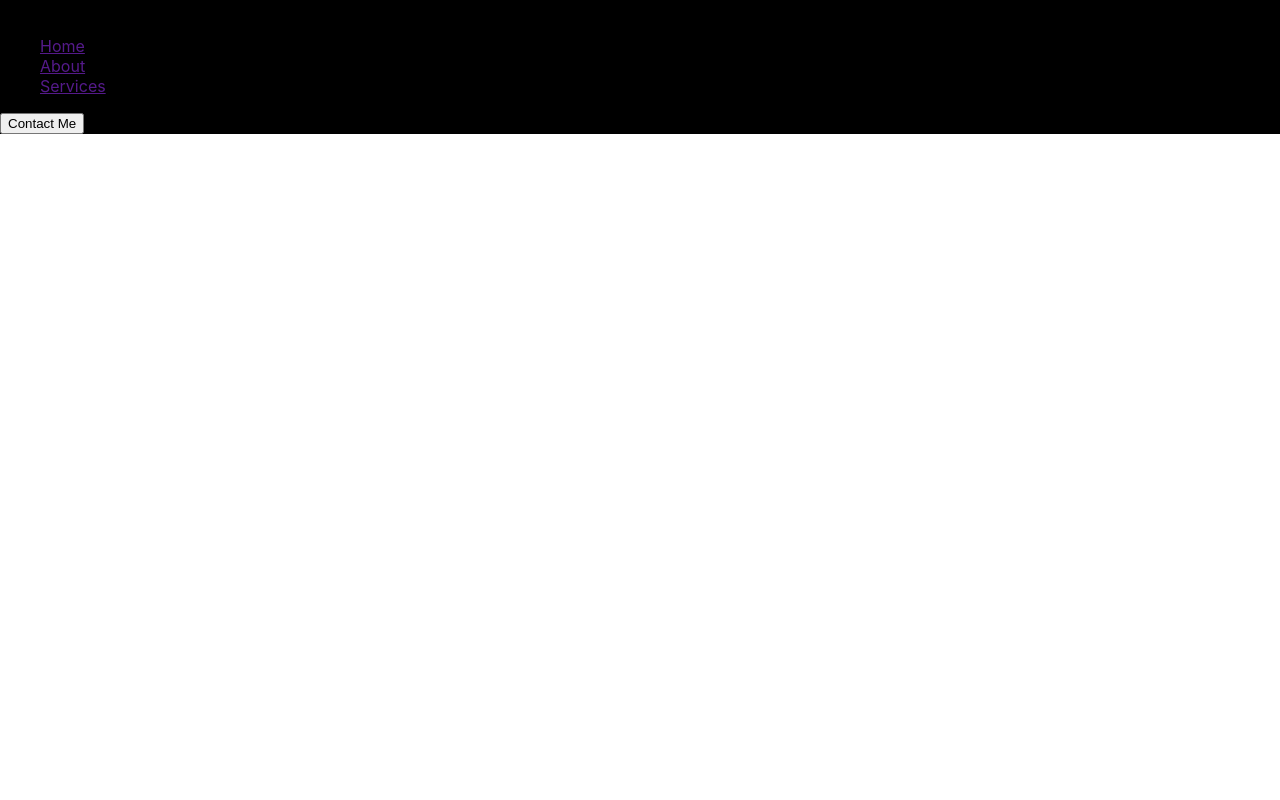
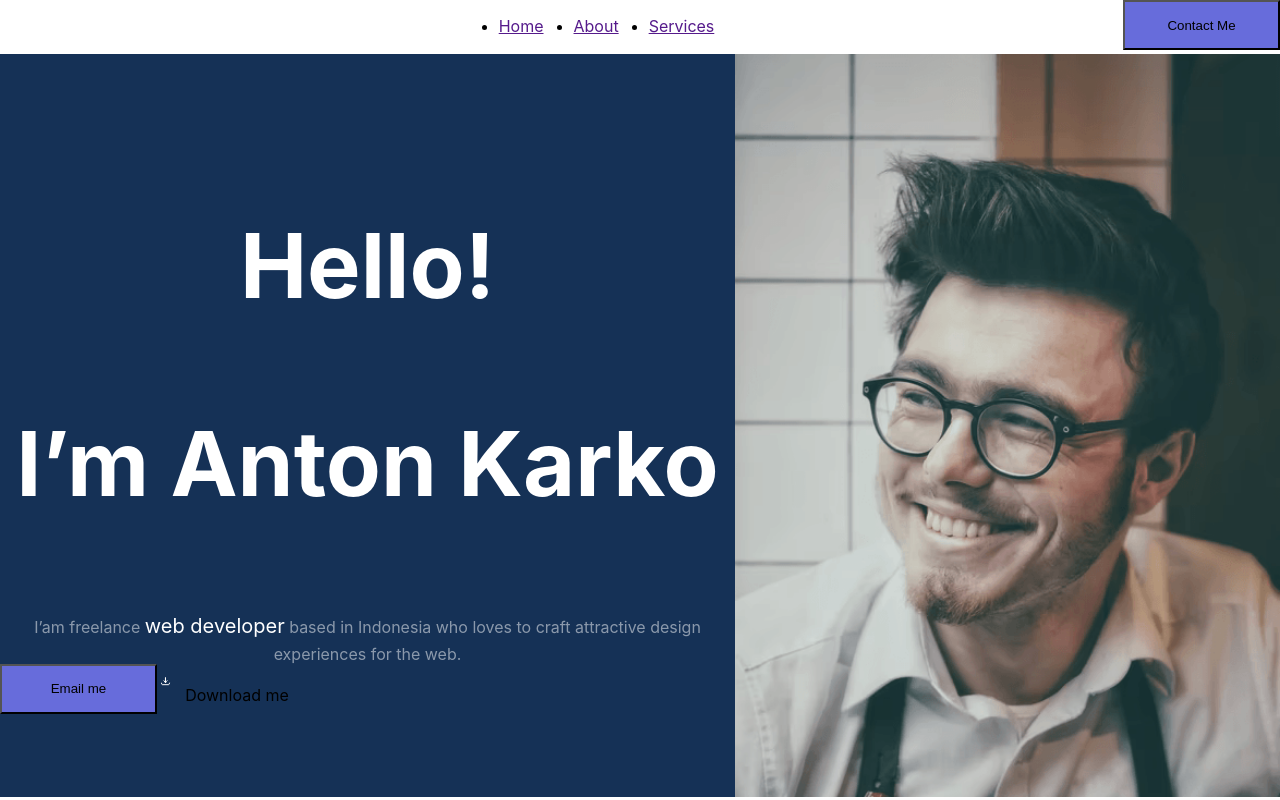
Before and after one commit to KOSHAK2008/Portfolio, a React (Vite) app: page / in a window 1280 px wide. Built offline with nearby package versions, Linux system fonts and the light colour scheme.

Commit message:
feat: try do main

```diff
--- a/src/App.tsx
+++ b/src/App.tsx
@@ -1,10 +1,12 @@
 import './App.css'
 import {Header} from "./layout/header/Header.tsx";
+import {Main} from "./layout/section/main/Main.tsx";
 
 function App() {
     return (
         <div className="App">
             <Header/>
+            <Main/>
         </div>
     )
 }
--- /dev/null
+++ b/src/components/DownloadCv.tsx
@@ -0,0 +1,18 @@
+
+import {Icon} from "./icon/Icon.tsx";
+import styled from "styled-components";
+
+export const DownloadCv = () => {
+    return (
+        <DownloadCvBth>
+            <Icon iconId={"download"} height={"24"} width={"24"}/>
+            <span>Download me</span>
+        </DownloadCvBth>
+    );
+};
+
+const DownloadCvBth = styled.a`
+    width: 136px;
+    height: 24px;
+
+`
--- /dev/null
+++ b/src/components/FlexWraper.tsx
@@ -0,0 +1,17 @@
+import styled from "styled-components";
+
+type FlexWraperPropsType = {
+    direction?: string;
+    justify?: string;
+    align?: string;
+    wpar?:string;
+}
+
+export const FlexWraper = styled.div<FlexWraperPropsType>`
+    display: flex;
+    flex-direction: ${props => props.direction || "row"};
+    justify-content: ${props => props.justify || "flex-start"};
+    align-items: ${props => props.align || "stretch"};
+    flex-wrap: ${props => props.wpar || "nowrap"};
+    background-color: #153156;
+`
--- /dev/null
+++ b/src/components/contact/Contact.tsx
@@ -0,0 +1,16 @@
+import styled from "styled-components";
+
+export const Contact = () => {
+    return (
+        <div>
+            <ContactBth>Contact Me</ContactBth>
+        </div>
+    );
+};
+
+export const ContactBth = styled.button`
+    width: 157px;
+    height: 50px;
+    background-color: #676CDB;
+;
+`
--- /dev/null
+++ b/src/components/icon/Icon.tsx
@@ -0,0 +1,17 @@
+import iconsSprite from '../../assets/images/icons-sprite.svg'
+
+type IconPropsType = {
+    iconId: string;
+    width?: string;
+    height?: string;
+    viewBox?: string;
+}
+
+export const Icon = (props: IconPropsType) => {
+    return (
+        <svg width={props.width || "50"} height={props.height || "50"} viewBox={props.viewBox || "0 0 50 50"}
+             fill="none" xmlns="http://www.w3.org/2000/svg">
+            <use xlinkHref={`${iconsSprite}#${props.iconId}`}/>
+        </svg>
+    );
+};
--- /dev/null
+++ b/src/components/logo/Logo.tsx
@@ -0,0 +1,11 @@
+import {Icon} from "../icon/Icon.tsx";
+
+export const Logo = () => {
+    return (
+        <div>
+            <a href="">
+                <Icon iconId={"mail"}/>
+            </a>
+        </div>
+    );
+};
--- /dev/null
+++ b/src/components/menu/Menu.tsx
@@ -0,0 +1,22 @@
+import styled from "styled-components";
+
+export const Menu = () => {
+    return (
+        <div>
+            <StyledMenu>
+                <ul>
+                    <li><a href="">Home</a></li>
+                    <li><a href="">About</a></li>
+                    <li><a href="">Services</a></li>
+                </ul>
+            </StyledMenu>
+        </div>
+    );
+};
+
+const StyledMenu = styled.nav`
+    ul {
+        display: flex;
+        justify-content: space-between;
+        gap: 30px;
+    }`
--- a/src/layout/header/Header.tsx
+++ b/src/layout/header/Header.tsx
@@ -1,23 +1,19 @@
 import styled from "styled-components";
+import {Logo} from "../../components/logo/Logo.tsx";
+import {Menu} from "../../components/menu/Menu.tsx";
+import {Contact} from "../../components/contact/Contact.tsx";
 
 export const Header = () => {
     return (
         <StyledHeader>
-            <a href="">
-                <img src="" alt=""/>
-            </a>
-            <nav>
-                <ul>
-                    <li><a href="">Home</a></li>
-                    <li><a href="">About</a></li>
-                    <li><a href="">Services</a></li>
-                </ul>
-            </nav>
-            <button>Contact Me</button>
+            <Logo/>
+            <Menu/>
+            <Contact/>
         </StyledHeader>
     );
 };
 
 const StyledHeader = styled.header`
-background-color: black;
+    display: flex;
+    justify-content: space-between;
 `
--- /dev/null
+++ b/src/layout/section/main/BoxBth.tsx
@@ -0,0 +1,12 @@
+import {ContactBth} from "../../../components/contact/Contact.tsx";
+import {DownloadCv} from "../../../components/DownloadCv.tsx";
+import {FlexWraper} from "../../../components/FlexWraper.tsx";
+
+export const BoxBth = () => {
+    return (
+        <FlexWraper align ={"center"}>
+            <ContactBth>Email me</ContactBth>
+            <DownloadCv/>
+        </FlexWraper>
+    );
+};
--- /dev/null
+++ b/src/layout/section/main/Main.tsx
@@ -0,0 +1,25 @@
+import styled from "styled-components";
+import photo from "../../../assets/images/man.png"
+import {FlexWraper} from "../../../components/FlexWraper.tsx";
+import {BoxBth} from "./BoxBth.tsx";
+import {TextBlock} from "./TextBlock.tsx";
+
+export const Main = () => {
+    return (
+        <div>
+            <FlexWraper align={"center"}>
+                <FlexWraper justify={"space-between"} direction={"column"}>
+                    <TextBlock/>
+                    <BoxBth/>
+                </FlexWraper>
+                <Photo src={photo} alt=""/>
+            </FlexWraper>
+        </div>
+    );
+};
+
+const Photo = styled.img`
+    width: 721px;
+    height: 743px;
+    object-fit: cover;
+`
--- /dev/null
+++ b/src/layout/section/main/TextBlock.tsx
@@ -0,0 +1,40 @@
+import styled from "styled-components";
+
+export const TextBlock = () => {
+    return (
+        <StyledTextBlock>
+            <h2>Hello!</h2><p>I’m Anton Karko</p>
+            <span>I’am freelance </span><h1>web developer</h1> <span>based in Indonesia who loves to craft attractive design experiences for the web.</span>
+        </StyledTextBlock>
+    );
+};
+
+const StyledTextBlock= styled.div`
+    width: 735px;
+    color: #FFFFFF;
+
+    h2,p {
+        //font-family: Playfair Display;
+        font-weight: 700;
+        //font-style: Bold;
+        font-size: 90px;
+        //leading-trim: NONE;
+        line-height: 120%;
+        letter-spacing: 0;
+    }
+    h1 {
+        display: inline;
+        //font-family: Poppins;
+        font-weight: 400;
+        //font-style: Regular;
+        font-size: 20px;
+        //leading-trim: NONE;
+        line-height: 180%;
+        letter-spacing: 0;
+    }
+
+    span{
+        color: #FFFFFF;
+        opacity: 0.5;
+    }
+`
```
Also changed, not shown: src/assets/images/icons-sprite.svg.
